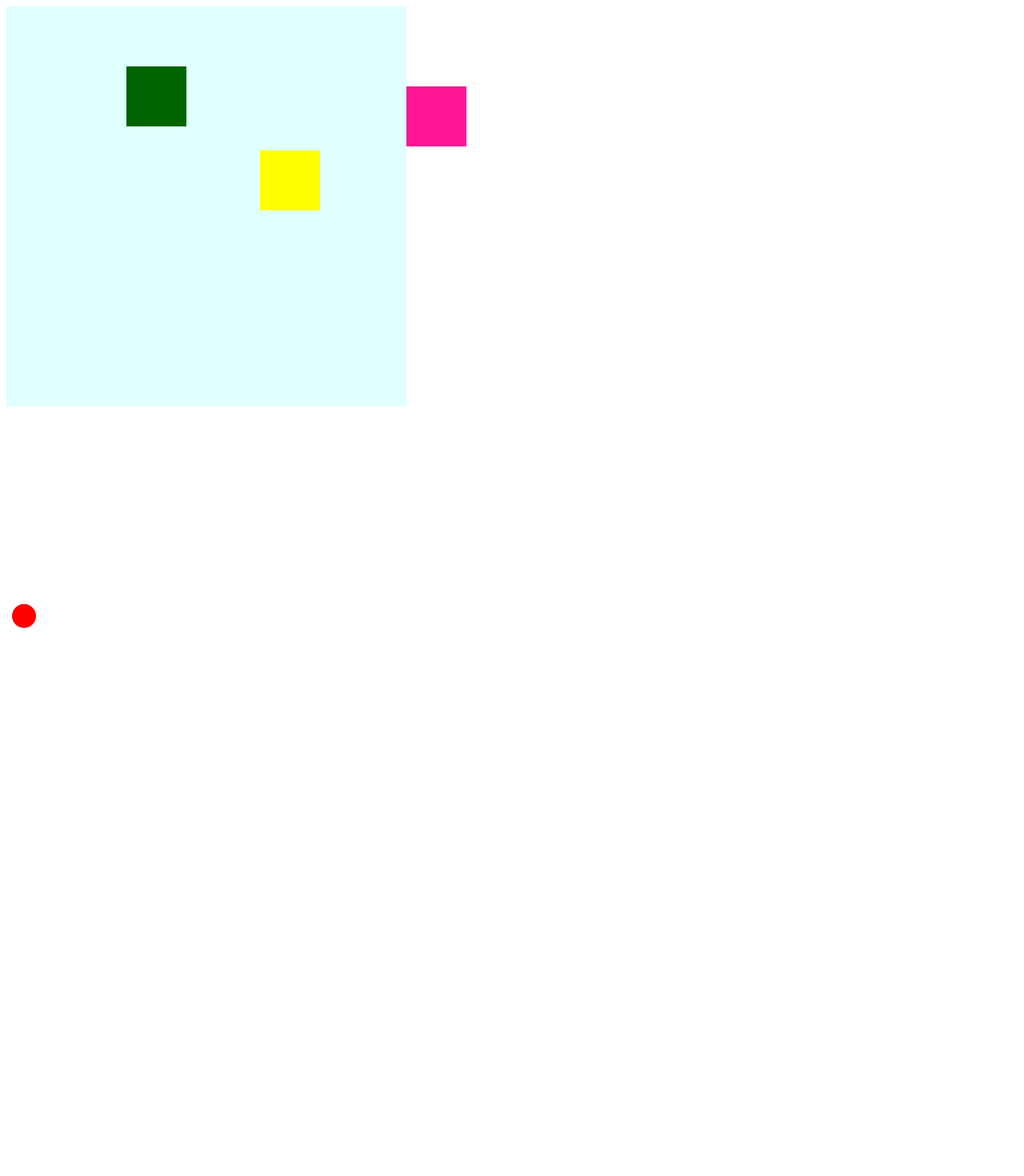
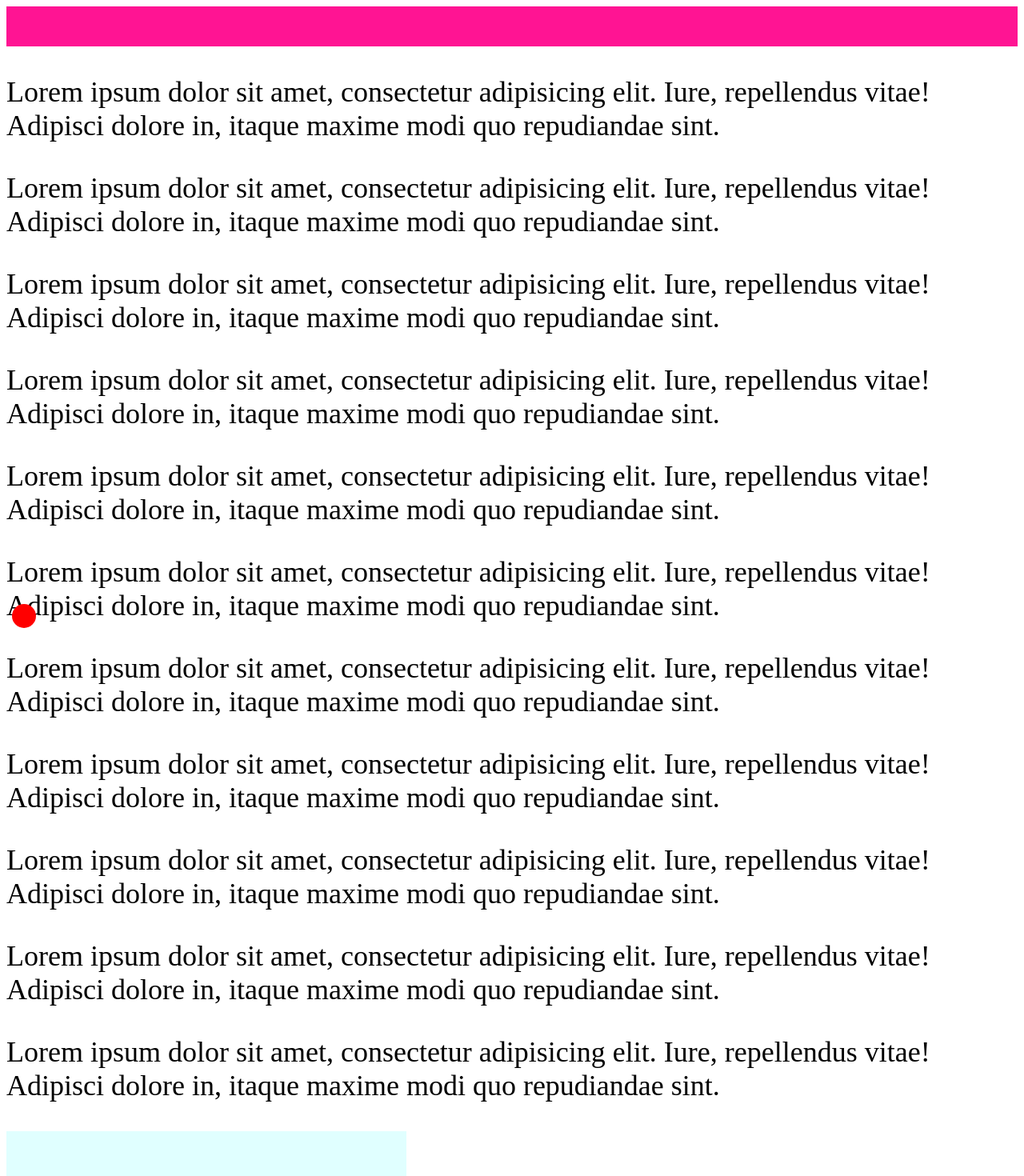
Before and after one commit to Tardigrada777/vue-layouts, a Vue app: page / in a window 1280 px wide. Shown: the top 1470 px of the page at 80% size. Before the commit the page ends 800 px from the top, so only its background shows below. Built offline with nearby package versions, Linux system fonts and the light colour scheme.

Commit message:
feat(sticky): basic implementation

```diff
--- a/src/App.vue
+++ b/src/App.vue
@@ -1,4 +1,35 @@
 <template>
+  <!-- sticky -->
+  <l-sticky style="color: white">
+    <div class="topbar"></div>
+  </l-sticky>
+
+  <p>Lorem ipsum dolor sit amet, consectetur adipisicing elit. Iure, repellendus vitae! Adipisci dolore in, itaque
+    maxime modi quo repudiandae sint.</p>
+  <p>Lorem ipsum dolor sit amet, consectetur adipisicing elit. Iure, repellendus vitae! Adipisci dolore in, itaque
+    maxime modi quo repudiandae sint.</p>
+  <p>Lorem ipsum dolor sit amet, consectetur adipisicing elit. Iure, repellendus vitae! Adipisci dolore in, itaque
+    maxime modi quo repudiandae sint.</p>
+  <p>Lorem ipsum dolor sit amet, consectetur adipisicing elit. Iure, repellendus vitae! Adipisci dolore in, itaque
+    maxime modi quo repudiandae sint.</p>
+  <p>Lorem ipsum dolor sit amet, consectetur adipisicing elit. Iure, repellendus vitae! Adipisci dolore in, itaque
+    maxime modi quo repudiandae sint.</p>
+  <p>Lorem ipsum dolor sit amet, consectetur adipisicing elit. Iure, repellendus vitae! Adipisci dolore in, itaque
+    maxime modi quo repudiandae sint.</p>
+  <l-sticky>
+    <p>Lorem ipsum dolor sit amet, consectetur adipisicing elit. Iure, repellendus vitae! Adipisci dolore in, itaque
+      maxime modi quo repudiandae sint.</p>
+  </l-sticky>
+  <p>Lorem ipsum dolor sit amet, consectetur adipisicing elit. Iure, repellendus vitae! Adipisci dolore in, itaque
+    maxime modi quo repudiandae sint.</p>
+  <p>Lorem ipsum dolor sit amet, consectetur adipisicing elit. Iure, repellendus vitae! Adipisci dolore in, itaque
+    maxime modi quo repudiandae sint.</p>
+  <p>Lorem ipsum dolor sit amet, consectetur adipisicing elit. Iure, repellendus vitae! Adipisci dolore in, itaque
+    maxime modi quo repudiandae sint.</p>
+  <p>Lorem ipsum dolor sit amet, consectetur adipisicing elit. Iure, repellendus vitae! Adipisci dolore in, itaque
+    maxime modi quo repudiandae sint.</p>
+
+
   <!-- fixed -->
   <l-fixed :left="15" :bottom="15">
     <div style="width: 30px; height: 30px; background: red; border-radius: 50%"></div>
@@ -13,9 +44,10 @@
 </template>
 
 <script lang="ts">
-import { defineComponent } from 'vue';
+import {defineComponent} from 'vue';
 import { fixed } from "@/components/fixed";
 import { absolute, absoluteItem } from '@/components/absolute';
+import { sticky } from '@/components/sticky';
 
 export default defineComponent({
   name: 'App',
@@ -23,10 +55,33 @@ export default defineComponent({
     [fixed.name]: fixed,
     [absolute.name]: absolute,
     [absoluteItem.name]: absoluteItem,
+    [sticky.name]: sticky,
   }
 });
 </script>
 
 <style lang="scss">
-@import 'components/main';
+@import 'styles/main';
+
+/* TODO: remove */
+p {
+  font-size: 36px;
+}
+
+.topbar {
+  height: 50px;
+  background-color: deeppink;
+}
+
+.container {
+  height: 500px;
+  background: black;
+  overflow-x: scroll;
+}
+
+.left-sidebar {
+  width: 50px;
+  height: 100%;
+  background: darkblue;
+}
 </style>
--- a/src/components/absolute/index.ts
+++ b/src/components/absolute.ts
@@ -1,15 +1,15 @@
 import { defineComponent, h } from 'vue';
-import { slot } from "@/utils/components";
-import { px } from "@/utils/styles";
+import { getCustomStyles, slot } from '@/utils/components';
+import { px } from '@/utils/styles';
 
 export const absolute = defineComponent({
   name: 'l-absolute',
   render() {
+    const styles = getCustomStyles(this.$attrs);
+
     return h('div', {
       className: 'l-absolute',
-      style: {
-        ...this.$attrs.style as object,
-      },
+      style: { ...styles },
     }, [ slot(this.$slots.default) ] );
   },
 });
@@ -30,10 +30,13 @@ export const absoluteItem = defineComponent({
     if (this.$parent && this.$parent.$options.name !== 'l-absolute')  {
       throw new Error('It looks like you are using l-absolute-item component outside the l-absolute component.');
     }
+
+    const styles = getCustomStyles(this.$attrs);
+
     return h('div', {
       className: 'l-absolute__item',
       style: {
-        ...this.$attrs.style as object,
+        ...styles,
         top: typeof this.y === 'string' ? this.y : px(this.y),
         left: typeof this.x === 'string' ? this.x : px(this.x)
       },
--- a/src/components/fixed/index.ts
+++ b/src/components/fixed.ts
@@ -1,6 +1,6 @@
 import { defineComponent, h } from 'vue';
 import { px } from '@/utils/styles';
-import { slot } from '@/utils/components';
+import { getCustomStyles, slot } from '@/utils/components';
 
 export const fixed = defineComponent({
   name: 'l-fixed',
@@ -23,11 +23,14 @@ export const fixed = defineComponent({
     },
   },
   render() {
+    const styles = getCustomStyles(this.$attrs);
+
     return h(
       'span',
       {
         className: 'l-fixed',
         style: {
+          ...styles,
           top: this.$props.top ? px(this.$props.top) : null,
           bottom: this.$props.bottom ? px(this.$props.bottom) : null,
           left: this.$props.left ? px(this.$props.left) : null,
--- a/src/components/main.scss
+++ /dev/null
@@ -1,2 +0,0 @@
-@import "fixed/index";
-@import "absolute/index";
--- /dev/null
+++ b/src/components/sticky.ts
@@ -0,0 +1,33 @@
+import { defineComponent, h } from 'vue';
+import { getCustomStyles, slot } from '@/utils/components';
+import { px } from '@/utils/styles';
+
+const stickyDirections = ['top', 'bottom', 'left', 'right'];
+
+export const sticky = defineComponent({
+  name: 'l-sticky',
+  props: {
+    to: {
+      type: String,
+      required: true,
+      default: () => 'top',
+      validator: (value: string) => stickyDirections.includes(value),
+    },
+    offset: {
+      type: Number,
+      default: () => 0,
+    }
+  },
+  render() {
+    const { to, offset } = this.$props;
+    const styles = getCustomStyles(this.$attrs);
+
+    return h('div', {
+      className: 'l-sticky',
+      style: {
+        ...styles,
+        [to]: px(offset),
+      }
+    }, [ slot(this.$slots.default) ]);
+  }
+});
--- /dev/null
+++ b/src/styles/main.scss
@@ -0,0 +1,3 @@
+@import "fixed";
+@import "absolute";
+@import "sticky";
--- /dev/null
+++ b/src/styles/sticky.scss
@@ -0,0 +1,3 @@
+.l-sticky {
+  position: sticky;
+}
--- a/src/utils/components.ts
+++ b/src/utils/components.ts
@@ -1,3 +1,11 @@
 import { Slot } from 'vue';
 
 export const slot = (slot?: Slot) => slot ? slot() : null;
+
+export const getCustomStyles = (attrs: Record<string, unknown>) => {
+  let styles = {};
+  if (attrs.style) {
+    styles = attrs.style as object;
+  }
+  return styles;
+}
```
Also changed, not shown: src/styles/absolute.scss (renamed from src/components/absolute/index.scss), src/styles/fixed.scss (renamed from src/components/fixed/index.scss), 1 other file (tests, documents, lock files or other folders).
